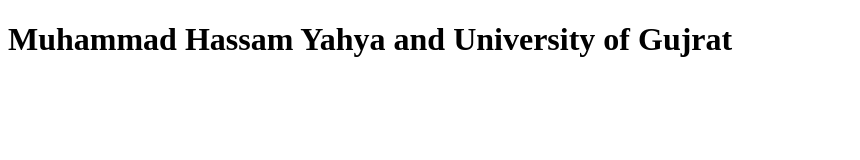
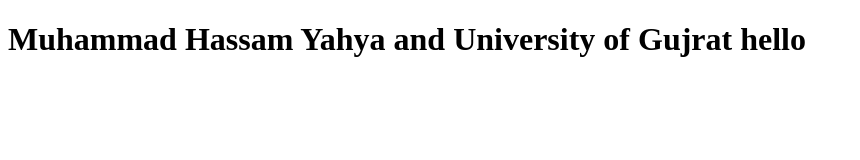
Before and after one commit to Hassam34/mySampleGit, a plain HTML site: page index.html in a window 1280 px wide. Shown: the whole page, without its empty margins (0-860 px from the left). Drawn offline with Linux system fonts and the light colour scheme.

Commit message:
changed .

```diff
--- a/index.html
+++ b/index.html
@@ -7,6 +7,9 @@
     <title>Document</title>
 </head>
 <body>
-    <H1>Muhammad Hassam Yahya and University of Gujrat</H1>
+    <H1>
+        Muhammad Hassam Yahya and University of Gujrat
+        hello
+    </H1>
 </body>
 </html>
```
